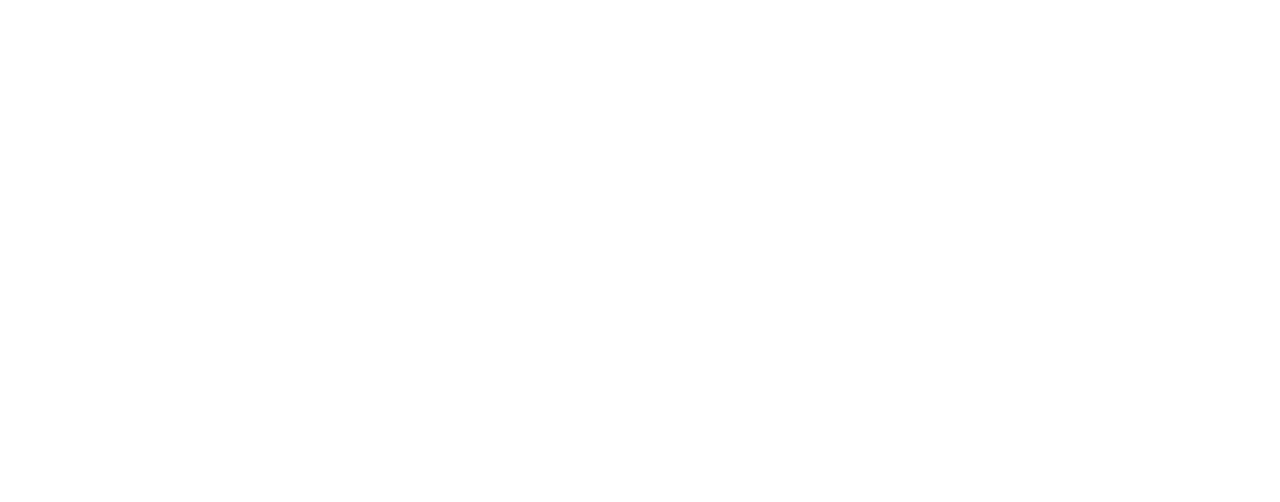
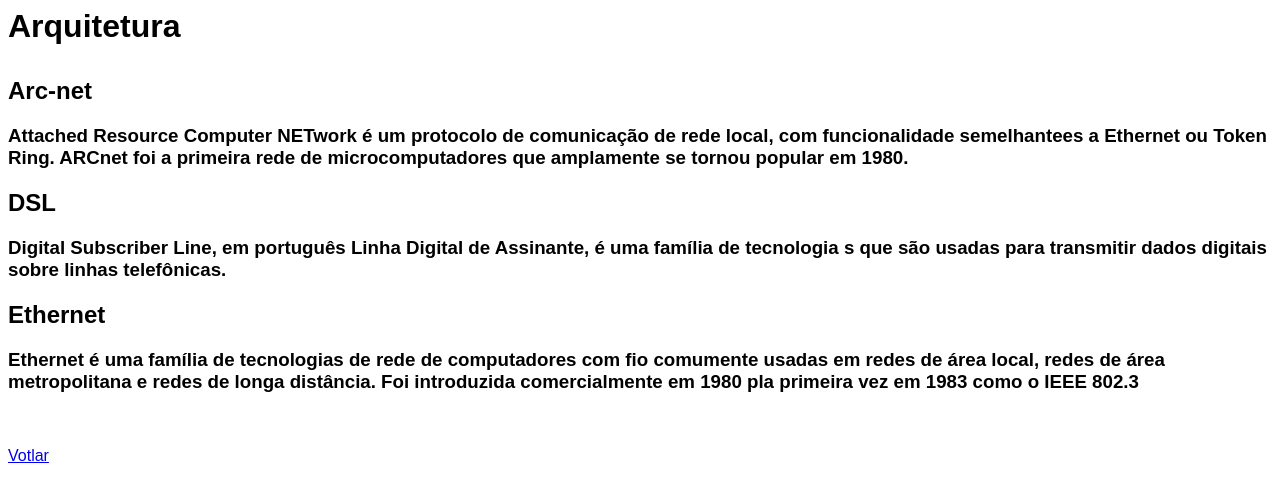
Before and after one commit to Farina007/netnaveia, a plain HTML site: page netnaveia/netnaveia/arquitetura.html in a window 1280 px wide. Drawn offline with Linux system fonts and the light colour scheme.

Commit message:
Add files via upload

```diff
--- a/netnaveia/netnaveia/arquitetura.html
+++ b/netnaveia/netnaveia/arquitetura.html
@@ -5,5 +5,35 @@
 
     <body>
 
+
+
+      <h1>  <p>Arquitetura </h1> </p>
+<h3>
+        <h2>Arc-net</h2>
+       <h3> Attached Resource Computer NETwork é um protocolo de comunicação de rede local,
+        com funcionalidade semelhantees a Ethernet ou Token Ring. ARCnet foi a primeira rede
+        de microcomputadores que amplamente se tornou popular em 1980. </h3>
+
+        <h2>DSL</h2>
+    <h3> Digital Subscriber Line, em português Linha Digital de Assinante, é uma família de tecnologia
+        s que são usadas para transmitir dados digitais sobre linhas telefônicas.</h3>
+
+        <h2>Ethernet</h2>
+        <h3>Ethernet é uma família de tecnologias de rede de computadores com fio comumente usadas em
+        redes de área local, redes de área metropolitana e redes de longa distância. Foi introduzida
+        comercialmente em 1980 pla primeira vez em 1983 como o IEEE 802.3 </h3>
+
+    </h3>
+
+        <style type="text/css">
+
+            body{
+                font-family:Arial, Helvetica, sans-serif;
+                }
+
+
+            </style>
+<br><br>
+<a href="index.html">Votlar</a> <br>
     </body>
 </html>
```
Also changed, not shown: netnaveia/netnaveia/index.html (+1 -1 lines), netnaveia/netnaveia/topologia.html (added, +55 -0 lines), netnaveia/netnaveia/css/nada.txt (added), netnaveia/netnaveia/img/anel.png (added), netnaveia/netnaveia/img/arc net.png (added), netnaveia/netnaveia/img/barramento.png (added), netnaveia/netnaveia/img/dsl.png (added), netnaveia/netnaveia/img/estrela.png (added), netnaveia/netnaveia/img/ethernet.png (added), netnaveia/netnaveia/img/lan.png (added), netnaveia/netnaveia/img/malha.png (added), netnaveia/netnaveia/img/pan.png (added), netnaveia/netnaveia/img/transmissão guiada.png (added), netnaveia/netnaveia/img/transmissão não guiada.png (added), 3 more files.
